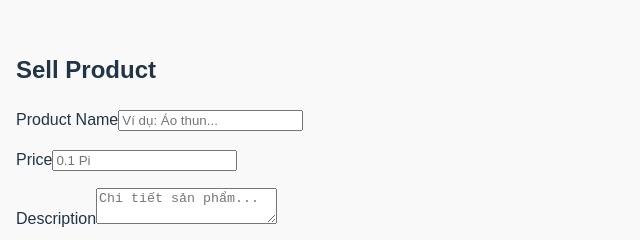
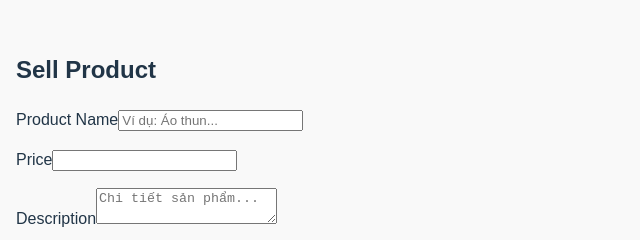
Before and after one commit to phamhongphuctu/zone, a React (Vite) app: page /sell in a window 1280 px wide. Shown: the part 173-413 px from the top of the page, without its empty margins (0-640 px from the left). Built offline with nearby package versions, Linux system fonts and the light colour scheme.

Commit message:
moi nhat aaa

```diff
--- a/src/pages/Sell.tsx
+++ b/src/pages/Sell.tsx
@@ -5,6 +5,7 @@ import { useTranslation } from "react-i18next";
 export default function Sell() {
   const { t } = useTranslation();
   const navigate = useNavigate();
+  const [price, setPrice] = useState("");
 
   const [country, setCountry] = useState("vn");
   const [image, setImage] = useState<File | null>(null);
@@ -52,7 +53,14 @@ export default function Sell() {
 
         <div style={{ marginBottom: "1rem" }}>
           <label>{t("price")}</label>
-          <input type="number" className="zone-input" placeholder="0.1 Pi" />
+          <input
+  type="number"
+  step="0.01"
+  min="0"
+  value={price}
+  onChange={(e) => setPrice(e.target.value)}
+/>
+
         </div>
 
         <div style={{ marginBottom: "1rem" }}>
```
